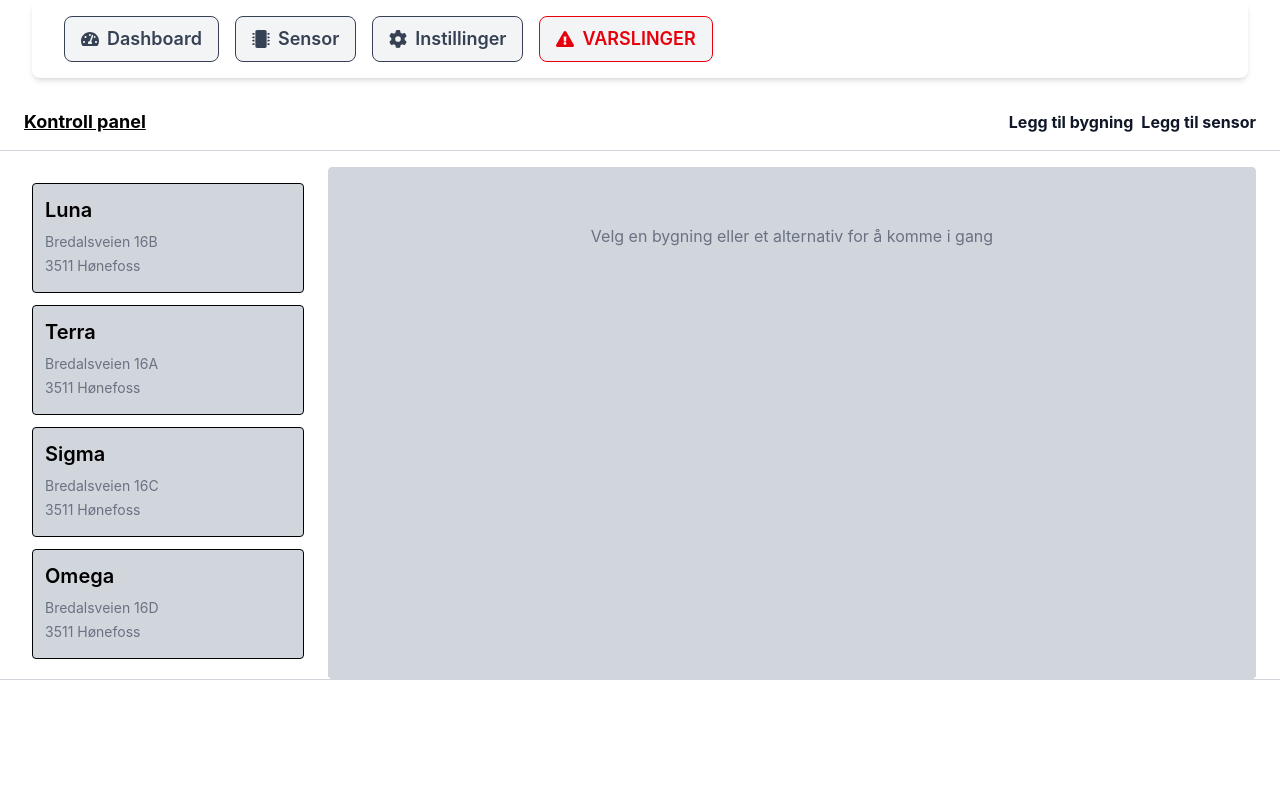
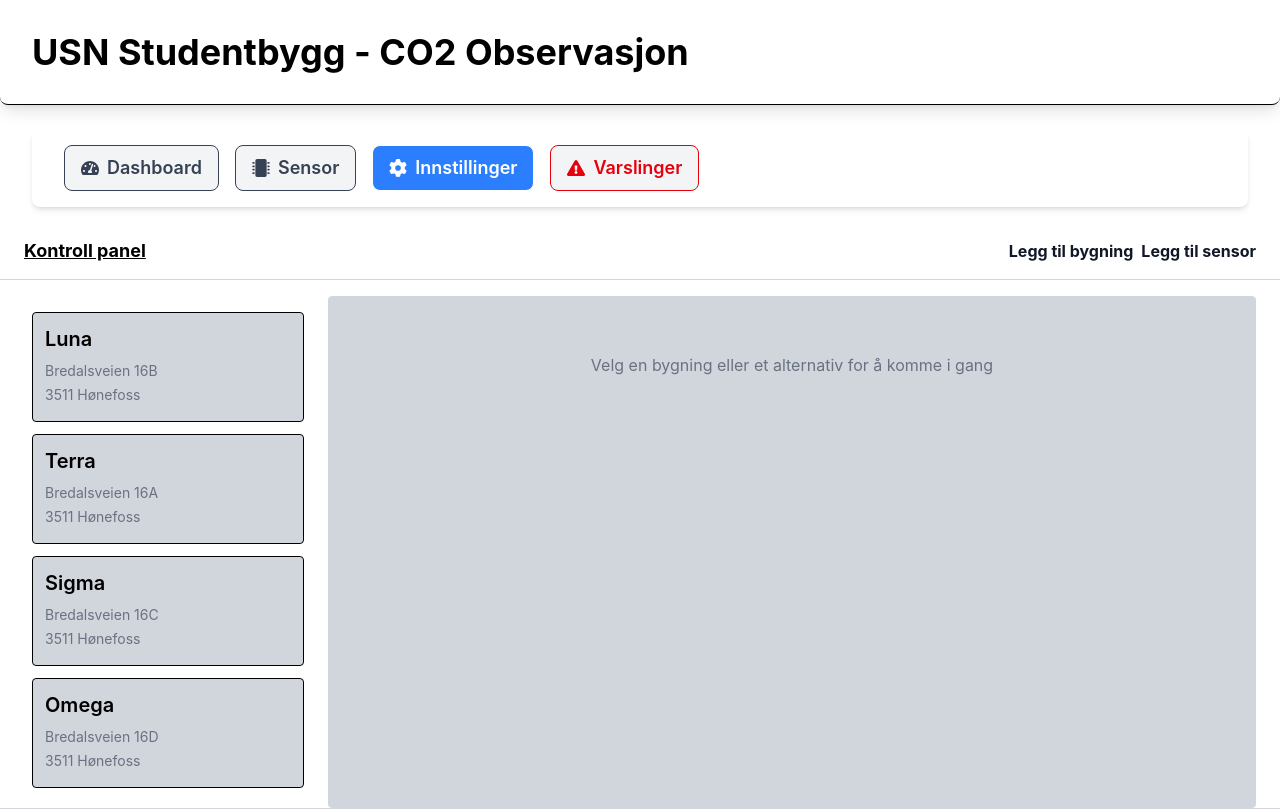
Before and after one commit to arabadnan3/bop3000-frontend, a React (Vite) app: page /settings in a window 1280 px wide. Built offline with nearby package versions, Linux system fonts and the light colour scheme.

Commit message:
Frontend now has routing.

```diff
--- a/package.json
+++ b/package.json
@@ -14,6 +14,7 @@
     "react": "^19.2.0",
     "react-dom": "^19.2.0",
     "react-icons": "^5.6.0",
+    "react-router-dom": "^7.13.2",
     "recharts": "^3.8.0",
     "tailwindcss": "^4.2.1"
   },
--- a/src/App.jsx
+++ b/src/App.jsx
@@ -1,16 +1,23 @@
-import React, { useState } from "react";
+import React from "react";
+import { BrowserRouter, Routes, Route, Navigate } from "react-router-dom";
+
+import Dashboard from "./Components/Dashboard";
+import Sensors from "./Components/Sensors";
 import Settings from "./Components/Settings";
-import { mockBuildings } from "./Components/mockData";
+import { mockData, mockBuildings } from "./Components/mockData";
 
 function App() {
-  const [activePage, setActivePage] = useState("settings");
+    return (
+        <BrowserRouter>
+            <Routes>
+                <Route path="/dashboard" element={<Dashboard mockData={mockData} />}/>
+                <Route path="/sensors" element={<Sensors mockData={mockData} />}/>
+                <Route path="/settings" element={<Settings buildingData={mockBuildings} />}/>
+                <Route path="*" element={<Navigate to="/dashboard" />} />
 
-  return (
-      <Settings
-          buildingData={mockBuildings}
-          setActivePage={setActivePage}
-      />
-  );
+            </Routes>
+        </BrowserRouter>
+    );
 }
 
 export default App;
--- a/src/Components/Dashboard.jsx
+++ b/src/Components/Dashboard.jsx
@@ -1,9 +1,8 @@
 import React, {useState} from 'react'
 import CardDetail from './CardDetail';
 import Navbar from './Navbar';
-import { mockData } from "./mockData";
 
-function Dashboard() {
+function Dashboard({ mockData }) {
 
     const [selectedCard, setSelectedCard] = useState(null);
     const [selectedBuilding, setSelectedBuilding] = useState('');
--- a/src/Components/Navbar.jsx
+++ b/src/Components/Navbar.jsx
@@ -1,22 +1,51 @@
 import React from 'react'
-import { FaTachometerAlt, FaMicrochip, FaBell, FaExclamationTriangle } from 'react-icons/fa';
-import {FaGear} from "react-icons/fa6";
+import { Link, useLocation } from 'react-router-dom'
+import { FaTachometerAlt, FaMicrochip, FaExclamationTriangle } from 'react-icons/fa'
+import { FaGear } from "react-icons/fa6"
 
-function Navbar({activePage, setActivePage}) {
+function Navbar() {
+
+    const location = useLocation()
+
+    const base =
+        "flex items-center gap-2 text-lg font-semibold px-4 py-2 border rounded-lg cursor-pointer hover:bg-gray-200 transition duration-200"
+
+    const active = "bg-blue-500 text-white"
+    const normal = "bg-gray-100 text-gray-700"
+
     return (
         <div className="flex flex-wrap gap-4 px-8 py-4 bg-white shadow-md rounded-lg mx-8 mb-6">
-        <button onClick={() => setActivePage('dashboard')} className="flex items-center gap-2 text-lg font-semibold text-gray-700 px-4 py-2 bg-gray-100 border rounded-lg cursor-pointer hover:bg-gray-200 transition duration-200">
+
+            <Link
+                to="/dashboard"
+                className={`${base} ${location.pathname === "/dashboard" ? active : normal}`}
+            >
                 <FaTachometerAlt /> Dashboard
-        </button>
-        <button onClick={() => setActivePage('sensors')} className="flex items-center gap-2 text-lg font-semibold text-gray-700 px-4 py-2 bg-gray-100 border rounded-lg cursor-pointer hover:bg-gray-200 transition duration-200">
+            </Link>
+
+            <Link
+                to="/sensors"
+                className={`${base} ${location.pathname === "/sensors" ? active : normal}`}
+            >
                 <FaMicrochip /> Sensor
-        </button>
-        <button onClick={() => setActivePage('settings')} className="flex items-center gap-2 text-lg font-semibold text-gray-700 px-4 py-2 bg-gray-100 border rounded-lg cursor-pointer hover:bg-gray-200 transition duration-200">
-            <FaGear /> Instillinger
-        </button>
-        <button onClick={() => setActivePage('warnings')} className="flex items-center gap-2 text-lg font-semibold text-red-600 px-4 py-2  bg-gray-100 border rounded-lg cursor-pointer hover:bg-gray-200 transition duration-200" >
-          <FaExclamationTriangle /> VARSLINGER
-        </button>
+            </Link>
+
+            <Link
+                to="/settings"
+                className={`${base} ${location.pathname === "/settings" ? active : normal}`}
+            >
+                <FaGear /> Innstillinger
+            </Link>
+
+            <Link
+                to="/warnings"
+                className={`${base} ${location.pathname === "/warnings"
+                    ? "bg-red-500 text-white"
+                    : "bg-gray-100 text-red-600"
+                }`}
+            >
+                <FaExclamationTriangle /> Varslinger
+            </Link>
 
         </div>
     )
--- a/src/Components/Sensors.jsx
+++ b/src/Components/Sensors.jsx
@@ -2,7 +2,6 @@
 import Navbar from './Navbar'
 import StatusColor from './StatusColor'
 import { FaExclamationTriangle } from 'react-icons/fa'
-import { mockData } from "./mockData";
 
 const mockSensorLog = [
     { id: 1, roomId: 101, timestamp: "2026-01-01 23:00:00", ppm: 1900 },
@@ -15,10 +14,10 @@
     { id: 8, roomId: 101, timestamp: "2026-01-01 16:00:00", ppm: 600 },
 ];
 
-function Sensor({ setActivePage }) {
+function Sensor({ mockData }) {
     const [selectedBuilding, setSelectedBuilding] = React.useState(null);
     const [filter, setFilter] = React.useState("all");
-    const [sensorlog, setSensorLog] = React.useState(mockSensorLog);
+    const [sensorlog] = React.useState(mockSensorLog);
     const [selectedRoom, setSelectedRoom] = React.useState(null);
 
     const filteredData = mockData.filter(room => {
@@ -38,7 +37,7 @@
                     USN Studentbygg - CO2 Observasjon
                 </h1>
             </div>
-            <Navbar activePage="sensor" setActivePage={setActivePage} />
+            <Navbar />
             <div className="flex gap-4 px-6 mt-4">
                 <div className="w-72 shrink-0">
                     <select value={filter} onChange={e => {setFilter(e.target.value); setSelectedBuilding(null)}}
--- a/src/Components/Settings.jsx
+++ b/src/Components/Settings.jsx
@@ -1,12 +1,17 @@
 import React , {useState} from 'react'
 import Navbar from './Navbar';
 
-function Settings({buildingData = [], setActivePage }) {
+function Settings({ buildingData }) {
     const [activeTab, setActiveTab] = useState("");
     const[selectedBuilding, setSelectedBuilding] = useState(null);
     return (
         <div>
-            <Navbar activePage="settings" setActivePage={setActivePage} />
+            <div>
+                <h1 className="text-4xl p-8 bg-white text-black font-bold mb-6 shadow-lg rounded-b-lg border-b">
+                    USN Studentbygg - CO2 Observasjon
+                </h1>
+            </div>
+            <Navbar />
             <div className="flex items-center justify-between px-6 mt-4 border-b border-gray-300 pb-2">
                 <p className="text-lg font-bold underline">Kontroll panel</p>
                 <div className="flex gap-2 mt-2">
```
Also changed, not shown: 1 other file (tests, documents, lock files or other folders). Lines whose indentation alone changed are shown as unchanged.
